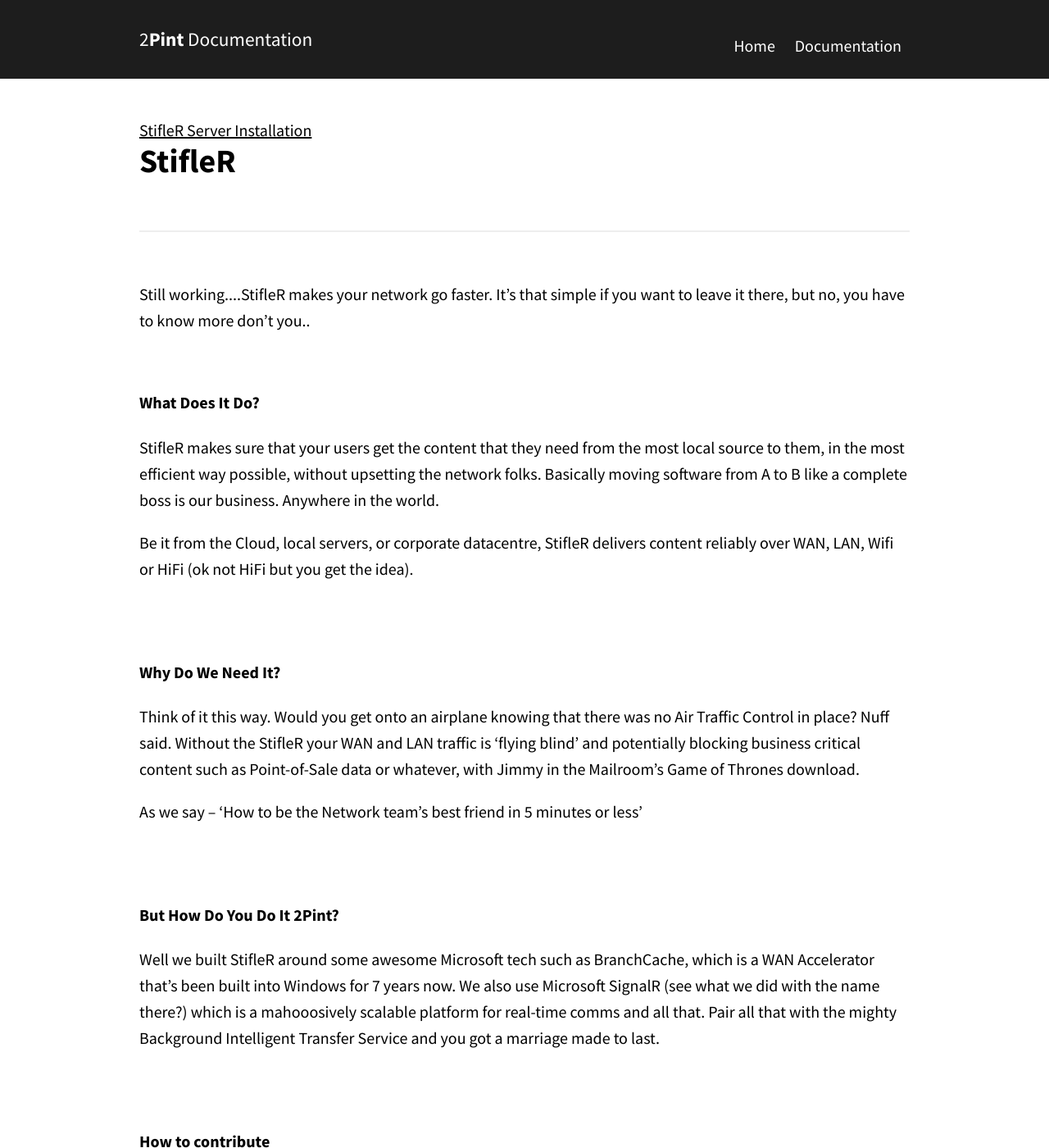
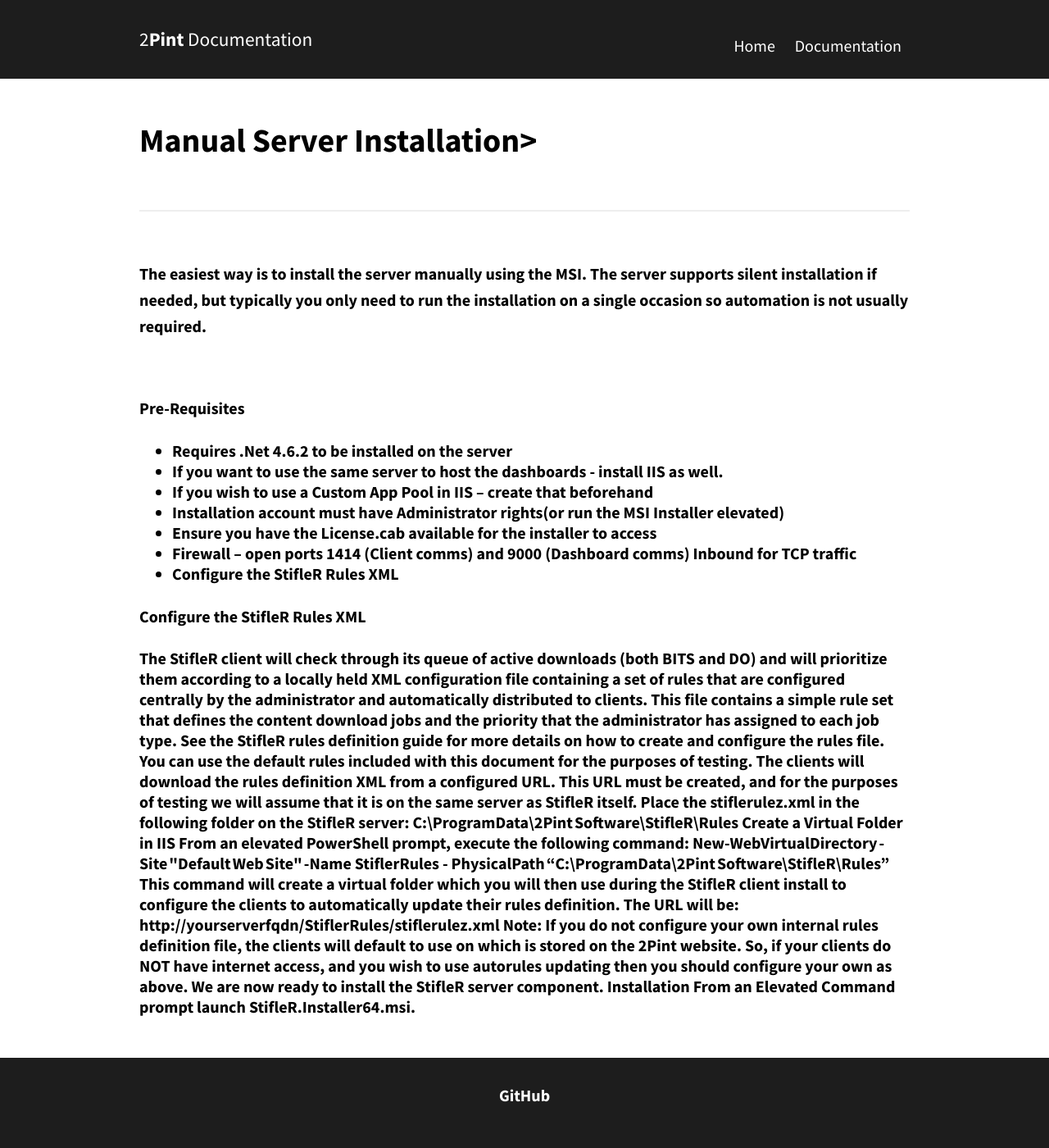
Before and after one commit to RoseSmithTest/2PintTest.github.io, a Jekyll site: the page built from docs/StifleRServerInstallation.html, in a window 1280 px wide and 1400 px high. Shown: the whole window at 82% size. Built offline with Jekyll 4.4.1, drawn with Linux system fonts in a browser that asks for light colours; some of the changed text lies outside the part shown.

Commit message:
Update StifleRServerInstallation.html

```diff
--- a/docs/StifleRServerInstallation.html
+++ b/docs/StifleRServerInstallation.html
@@ -7,24 +7,45 @@ navigation_weight: 1
 
 <div class="container">
 	<div class="columns spacing">
-		<a href="https://www.w3schools.com/html/">StifleR Server Installation</a>
-		<h1><strong>StifleR</strong></h1><hr>
-<p>Still working....StifleR makes your network go faster. It’s that simple if you want to leave it there, but no, you have to know more don’t you..</P
-		<br><br>
-		<h4>What Does It Do?</h4>
-<p>StifleR makes sure that your users get the content that they need from the most local source to them, in the most efficient way possible, without upsetting the network folks. Basically moving software from A to B like a complete boss is our business. Anywhere in the world.</p>
-<P>Be it from the Cloud, local servers, or corporate datacentre, StifleR delivers content reliably over WAN, LAN, Wifi or HiFi (ok not HiFi but you get the idea).</P>
-	<br><br>
-	<h4>Why Do We Need It?</h4>
-<p>Think of it this way. Would you get onto an airplane knowing that there was no Air Traffic Control in place? Nuff said. Without the StifleR your WAN and LAN traffic is ‘flying blind’ and potentially blocking business critical content such as Point-of-Sale data or whatever, with Jimmy in the Mailroom’s Game of Thrones download.</p>
-	<p>As we say – ‘How to be the Network team’s best friend in 5 minutes or less’</p>
-	<br><br>
-	<h4>But How Do You Do It 2Pint?</h4>
-<p>Well we built StifleR around some awesome Microsoft tech such as BranchCache, which is a WAN Accelerator that’s been built into Windows for 7 years now. We also use Microsoft SignalR (see what we did with the name there?) which is a mahooosively scalable platform for real-time comms and all that. Pair all that with the mighty Background Intelligent Transfer Service and you got a marriage made to last.</p>
-	<br><br>
-	<h4>How to contribute</h4>
-<p>Issues can be reported using this site's Issues section. Please see our Wiki for further information</P>
-<br><br>
+		<h1><strong>Manual Server Installation></h1><hr>
+<p>The easiest way is to install the server manually using the MSI. The server supports silent installation if needed, but typically you only need to run the installation on a single occasion so automation is not usually required.</p><br>
+
+			<h4>Pre-Requisites</h4>
+<p><ul>
+  <li>Requires .Net 4.6.2 to be installed on the server</li>
+  <li>If you want to use the same server to host the dashboards - install IIS as well.</li>
+  <li>If you wish to use a Custom App Pool in IIS – create that beforehand</li>
+  <li>Installation account must have Administrator rights(or run the MSI Installer elevated)</li>
+  <li>Ensure you have the License.cab available for the installer to access</li>
+  <li>Firewall – open ports 1414 (Client comms) and 9000 (Dashboard comms) Inbound for TCP traffic</li>
+  <li>Configure the StifleR Rules XML</li>
+			</ul></p>
+
+
+
+<h4>Configure the StifleR Rules XML</h4>
+
+
+
+The StifleR client will check through its queue of active downloads (both BITS and DO) and will prioritize them according to a locally held XML configuration file containing a set of rules that are configured centrally by the administrator and automatically distributed to clients.
+
+This file contains a simple rule set that defines the content download jobs and the priority that the administrator has assigned to each job type. See the StifleR rules definition guide for more details on how to create and configure the rules file. You can use the default rules included with this document for the purposes of testing. The clients will download the rules definition XML from a configured URL. This URL must be created, and for the purposes of testing we will assume that it is on the same server as StifleR itself.
+
+Place the stiflerulez.xml in the following folder on the StifleR server:
+C:\ProgramData\2Pint Software\StifleR\Rules
+
+Create a Virtual Folder in IIS
+From an elevated PowerShell prompt, execute the following command:
+New-WebVirtualDirectory -Site "Default Web Site" -Name StiflerRules - PhysicalPath “C:\ProgramData\2Pint Software\StifleR\Rules”
+
+This command will create a virtual folder which you will then use during the StifleR client install to configure the clients to automatically update their rules definition. The URL will be: http://yourserverfqdn/StiflerRules/stiflerulez.xml
+
+Note: If you do not configure your own internal rules definition file, the clients will default to use on which is stored on the 2Pint website. So, if your clients do NOT have internet access, and you wish to use autorules updating then you should configure your own as above.
+
+We are now ready to install the StifleR server component.
+
+Installation
+From an Elevated Command prompt launch StifleR.Installer64.msi.
 		</div>
 	</div>
 </div>
```
